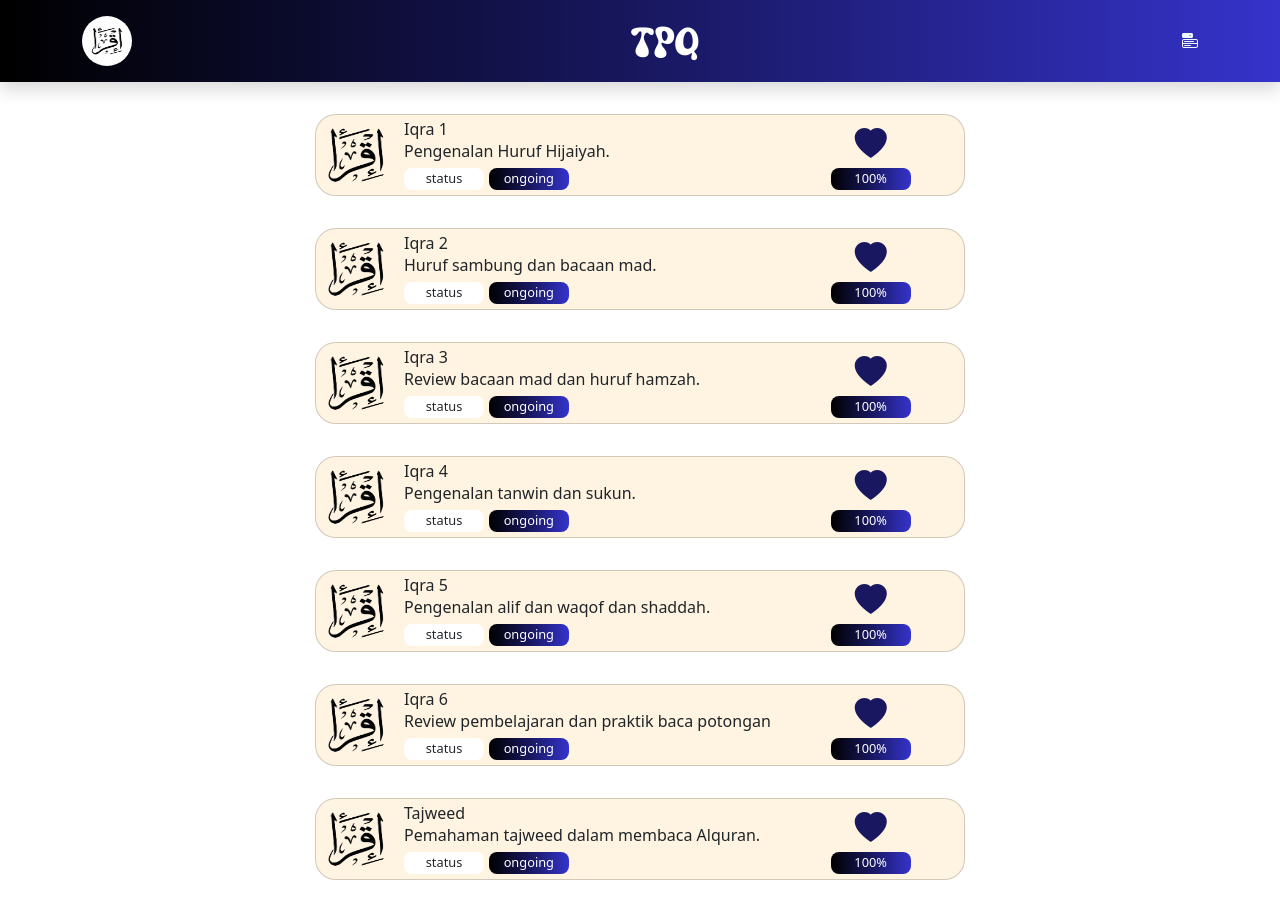
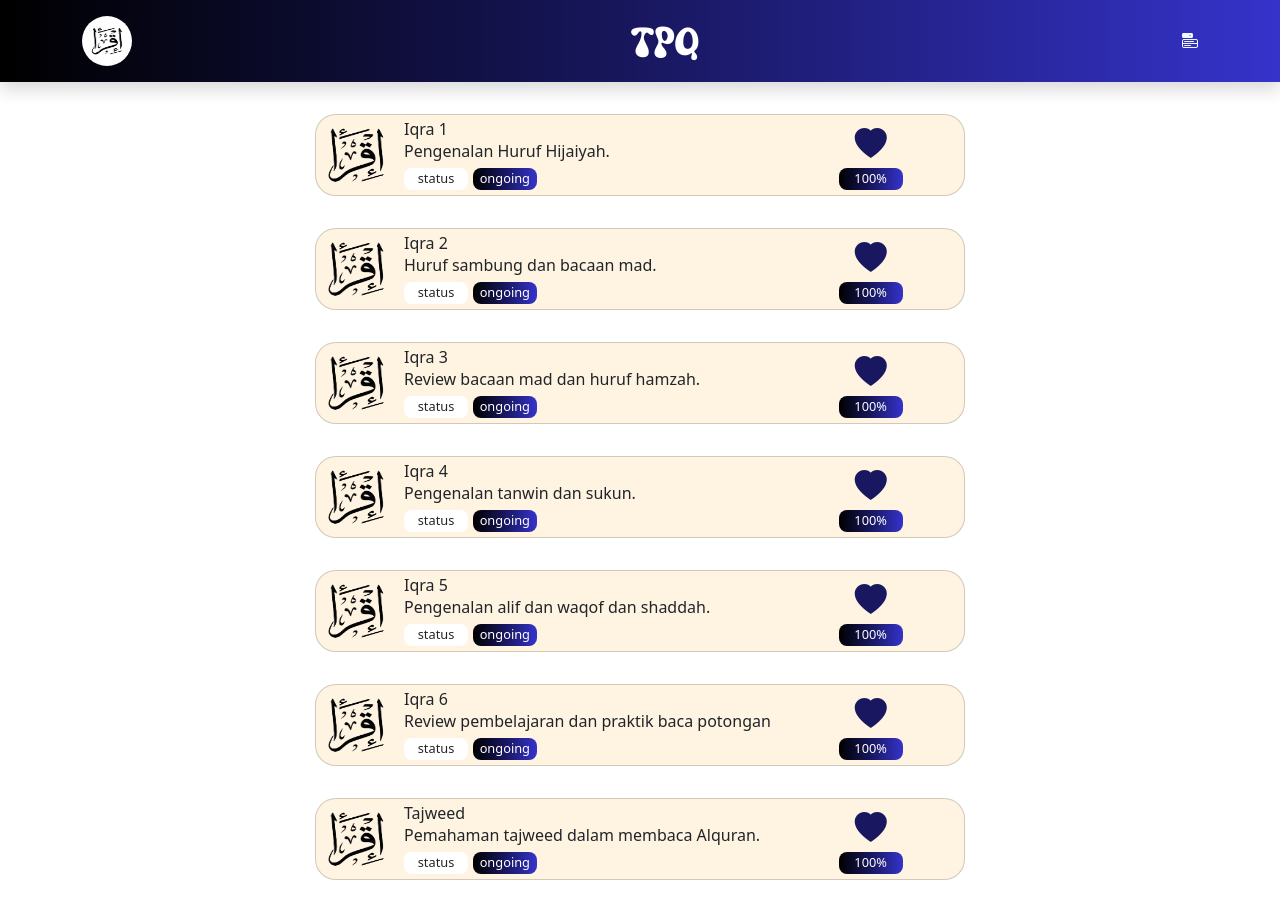
Before and after one commit to MasEBTa/sekolah-bebas, a Vue app: page /barab in a window 1280 px wide. Built offline with nearby package versions, Linux system fonts and the light colour scheme.

Commit message:
install supabase

```diff
--- a/package.json
+++ b/package.json
@@ -9,6 +9,7 @@
     "preview": "vite preview"
   },
   "dependencies": {
+    "@supabase/supabase-js": "^2.49.4",
     "bootstrap": "^5.3.5",
     "bootstrap-icons": "^1.11.3",
     "pinia": "^3.0.2",
--- a/src/components/MateriModal.vue
+++ b/src/components/MateriModal.vue
@@ -116,7 +116,7 @@ defineProps({
 .statbox1,
 .statbox2,
 .persentase {
-  width: 5rem;
+  width: 4rem;
   padding-top: 0.1rem;
   padding-bottom: 0.1rem;
   font-size: 0.8rem;
--- /dev/null
+++ b/src/lib/supabase.js
@@ -0,0 +1,5 @@
+import { createClient } from "@supabase/supabase-js";
+
+const supabaseUrl = "https://glemakqayxssgdecpvor.supabase.co";
+const supabaseKey = process.env.SUPABASE_KEY;
+const supabase = createClient(supabaseUrl, supabaseKey);
```
Also changed, not shown: supa.txt (added), 1 other file (tests, documents, lock files or other folders).
